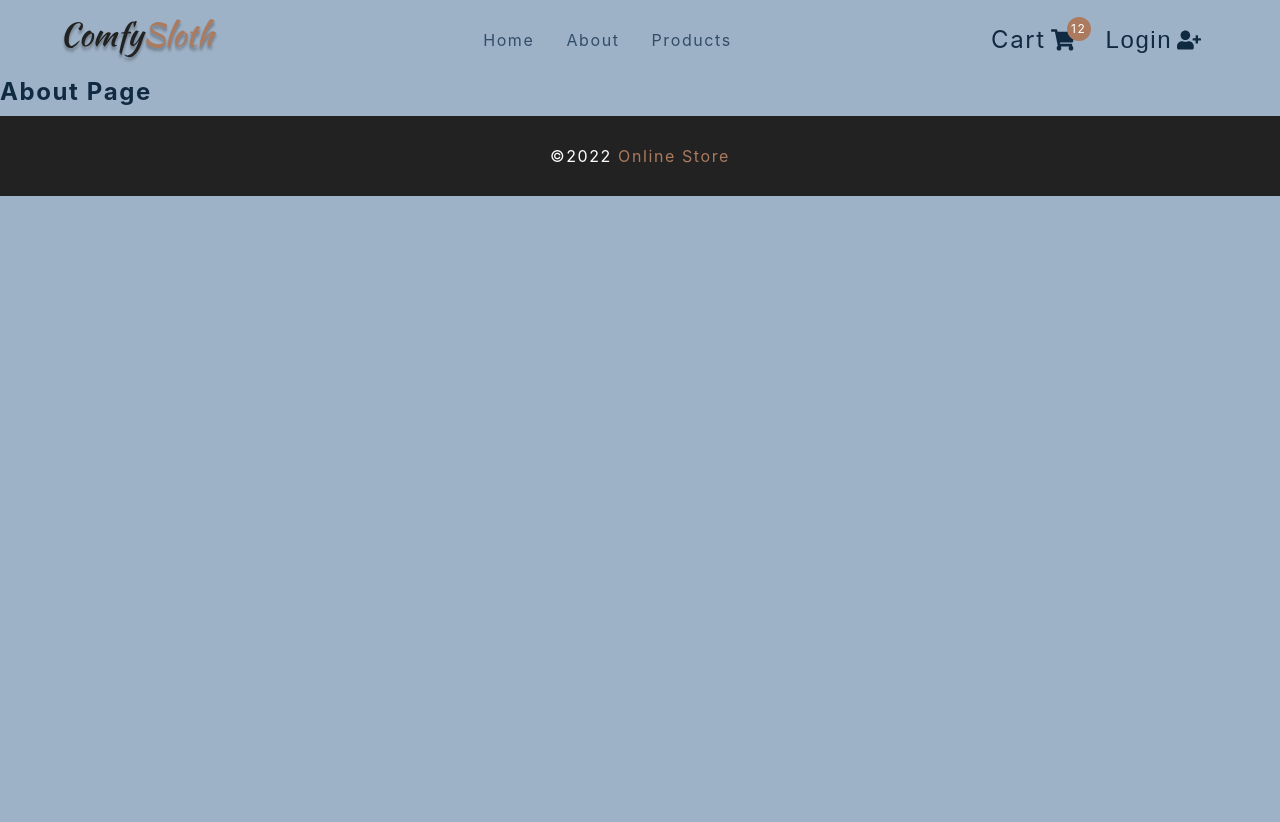
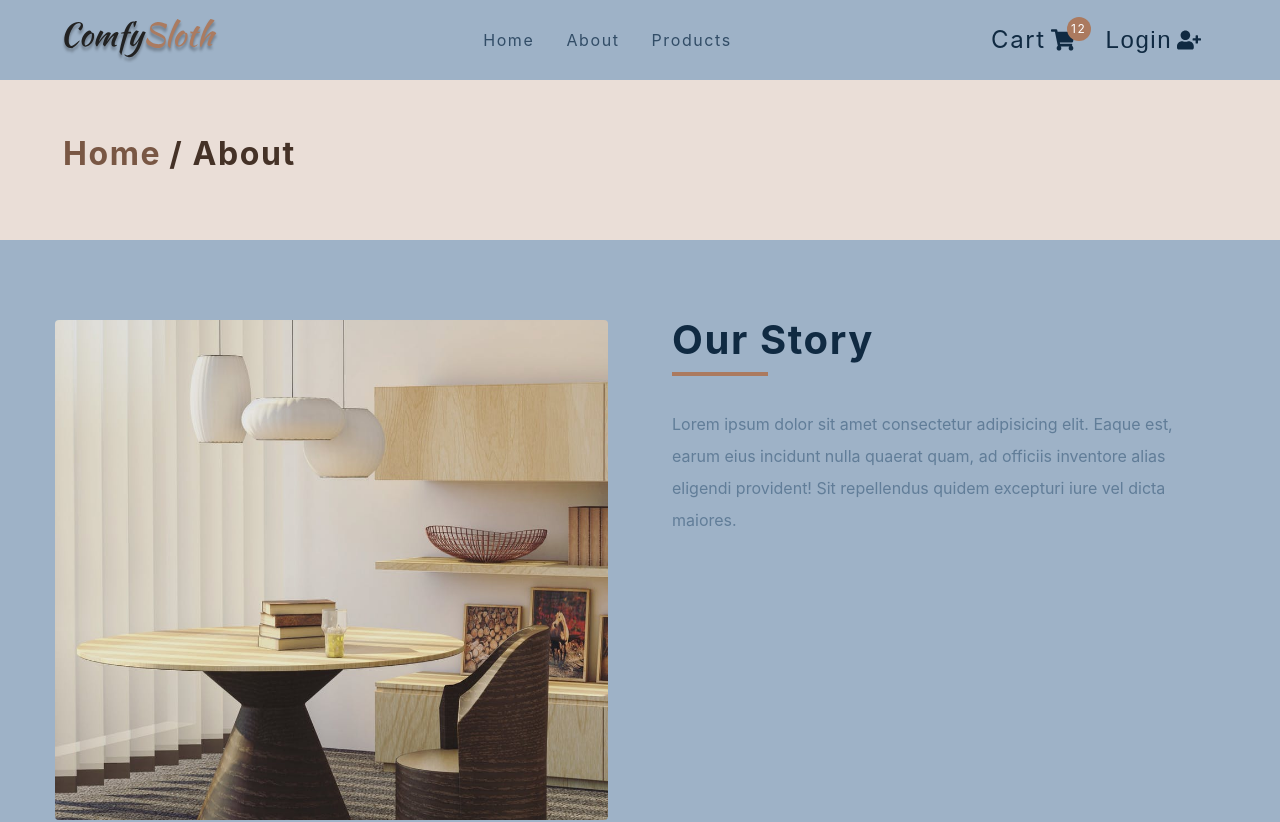
Before and after one commit to zgdino/e-commerce-store, a React (Create React App) app: page /about in a window 1280 px wide. Shown: the top 822 px of the page. Before the commit the page ends 800 px from the top, so only its background shows below. Built offline with nearby package versions, Linux system fonts and the light colour scheme.

Commit message:
Build about and checkout page

```diff
--- a/src/components/PageHero.js
+++ b/src/components/PageHero.js
@@ -1,8 +1,14 @@
 import React from 'react'
 import styled from 'styled-components'
 import { Link } from 'react-router-dom'
-const PageHero = () => {
-  return <h4>page hero</h4>
+const PageHero = ({title}) => {
+  return <Wrapper>
+    <div className="section-center">
+      <h3>
+        <Link to='/'>Home</Link>/ {title}
+      </h3>
+    </div>
+  </Wrapper>
 }
 
 const Wrapper = styled.section`
--- a/src/pages/AboutPage.js
+++ b/src/pages/AboutPage.js
@@ -4,7 +4,21 @@ import { PageHero } from '../components'
 import aboutImg from '../assets/hero-bcg.jpeg'
 
 const AboutPage = () => {
-  return <h4>about page</h4>
+  return (
+    <main>
+      <PageHero title='about' />
+      <Wrapper className='page section section-center'>
+        <img src={aboutImg} alt='desk' />
+        <article>
+          <div className="title">
+            <h2>our story</h2>
+            <div className="underline"></div>
+          </div>
+          <p>Lorem ipsum dolor sit amet consectetur adipisicing elit. Eaque est, earum eius incidunt nulla quaerat quam, ad officiis inventore alias eligendi provident! Sit repellendus quidem excepturi iure vel dicta maiores.</p>
+        </article>
+      </Wrapper>
+    </main>
+  )
 }
 
 const Wrapper = styled.section`
--- a/src/pages/CheckoutPage.js
+++ b/src/pages/CheckoutPage.js
@@ -6,7 +6,12 @@ import { useCartContext } from '../context/cart_context'
 import { Link } from 'react-router-dom'
 
 const CheckoutPage = () => {
-  return <h4>checkout page</h4>
+  return <main>
+    <PageHero title='checkout'/>
+    <Wrapper className='page'>
+      <h1>checkout here</h1>
+    </Wrapper>
+  </main>
 }
 const Wrapper = styled.div``
 export default CheckoutPage
```
